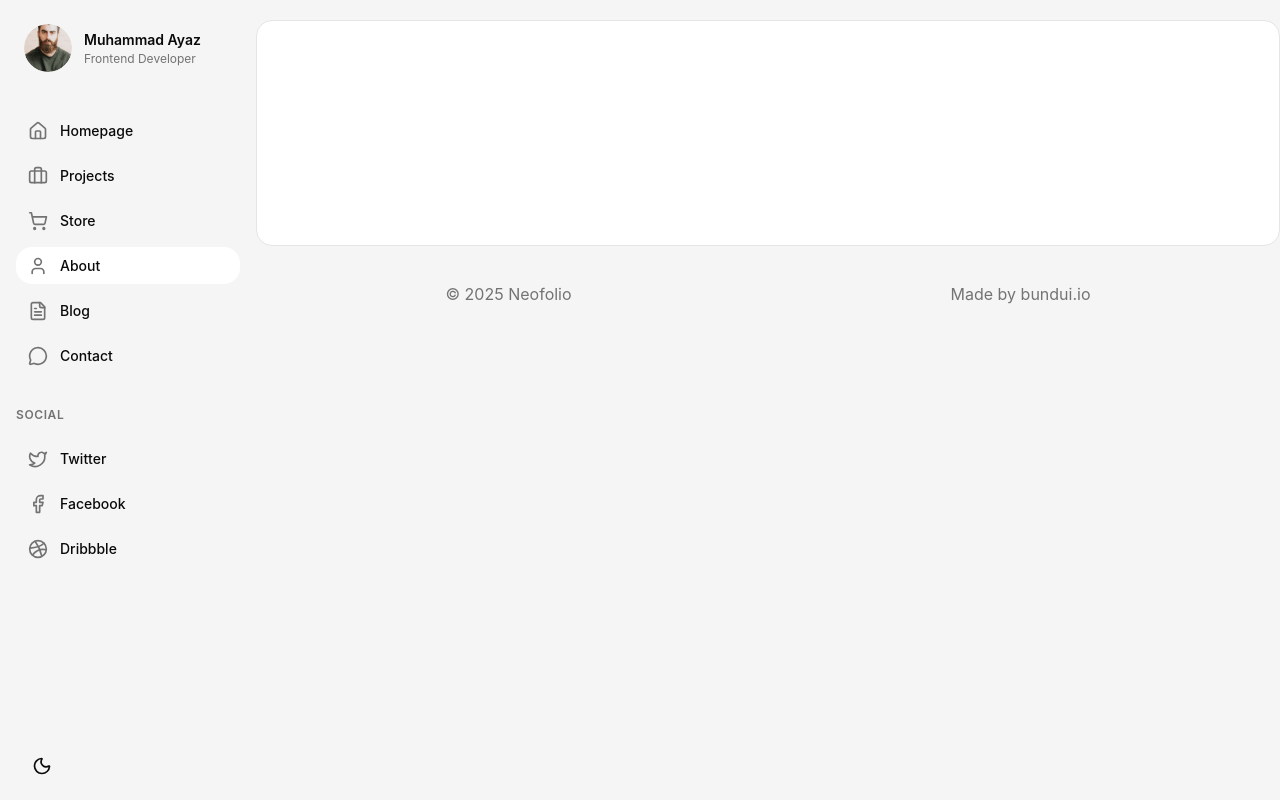
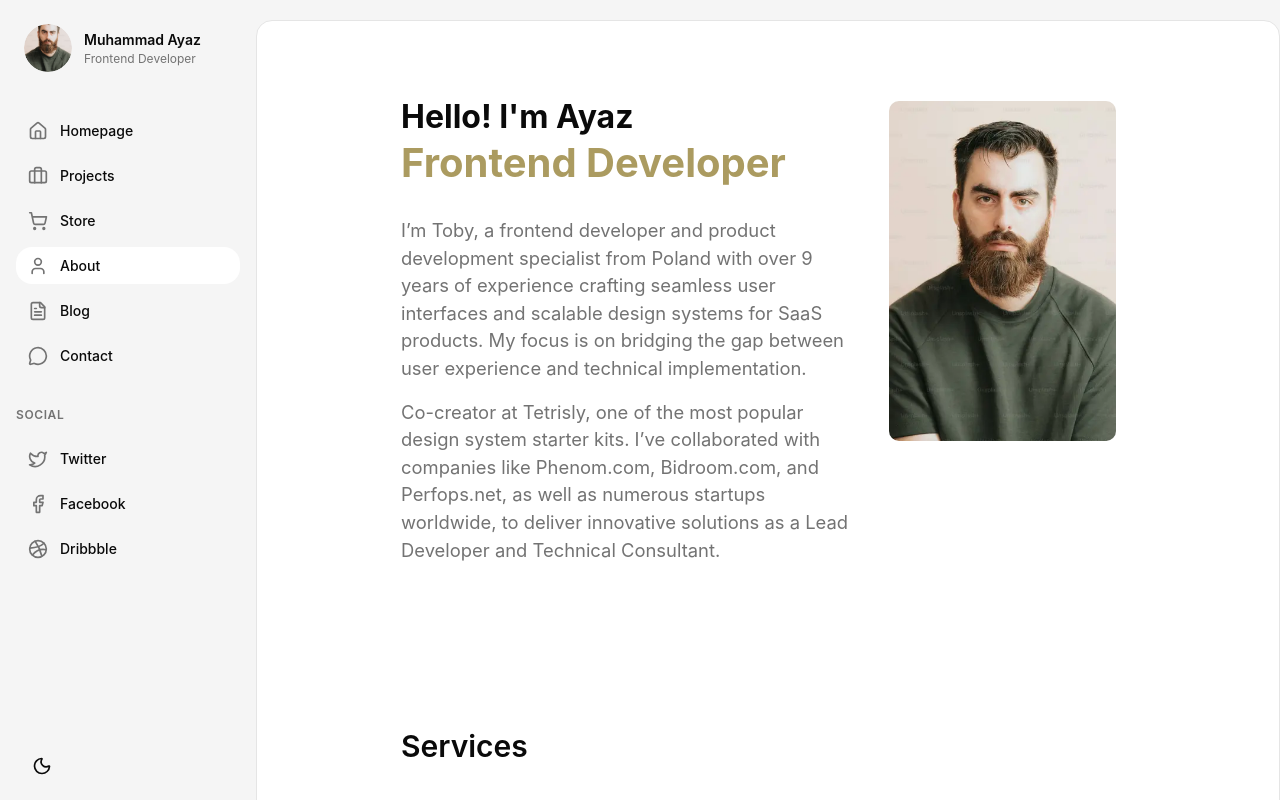
Before and after one commit to muhammadayaz806/neofolio-template, a React (Vite) app: page /about in a window 1280 px wide. Shown: the top 800 px of the page. Built offline with nearby package versions, Linux system fonts and the light colour scheme.

Commit message:
Added About Page and Styles

```diff
--- a/src/App.css
+++ b/src/App.css
@@ -711,6 +711,10 @@ body {
   gap: 1rem;
 }
 
+.gap-8{
+  gap: 2rem;
+}
+
 .gap-12 {
   gap: 3rem;
 }
@@ -721,6 +725,10 @@ body {
 
 .mb-8 {
   margin-bottom: 2rem;
+}
+
+.mb-32{
+  margin-bottom: 8rem;
 }
 
 .text-sm {
--- a/src/App.jsx
+++ b/src/App.jsx
@@ -9,6 +9,7 @@ import Blog from "./components/Blog";
 import Contact from "./components/Contact";
 import ProjectsPage from "./components/ProjectsPage";
 import StorePage from "./components/StorePage";
+import AboutPage from "./assets/pages/AboutPage.jsx";
 import "./App.css";
 
 function App() {
@@ -32,6 +33,7 @@ function App() {
             />
             <Route path="/projects" element={<ProjectsPage />} />
             <Route path="/store" element={<StorePage />} />
+            <Route path="/about" element={<AboutPage />} />
           </Routes>
         </div>
       </Layout>
--- /dev/null
+++ b/src/assets/css/AboutPage.css
@@ -0,0 +1,37 @@
+.text-container{
+    width: 65%;
+}
+
+.text-container .about-title {
+  font-size: 2rem;
+  font-weight: 700;
+  line-height: 1;
+}
+
+.text-container .about-subtitle {
+  font-size: 2.5rem;
+  font-weight: 700;
+  color: var(--yellow-600);
+  margin-bottom: 1.5rem;
+}
+
+.text-container .about-description {
+  font-size: 1.15rem;
+  color: var(--muted-foreground);
+  margin-bottom: 2rem;
+  line-height: 1.5;
+  font-weight: 400;
+}
+
+.about-description p{
+    margin-bottom: 1rem;
+}
+
+.about-image{
+    width: 35%;
+}
+
+.about-image img{
+    height: 340px;
+    border-radius: 10px;
+}
--- /dev/null
+++ b/src/assets/pages/AboutPage.jsx
@@ -0,0 +1,42 @@
+import "../css/AboutPage.css";
+import Services from "../../components/Services";
+import Contact from "../../components/Contact";
+
+const AboutPage = () => {
+  return (
+    <>
+      <section className="about-section flex gap-8 mb-32">
+        <div className="text-container">
+          <h1 className="about-title">Hello! I'm Ayaz</h1>
+          <div>
+            <h2 className="about-subtitle">Frontend Developer</h2>
+          </div>
+
+          <div className="about-description">
+            <p>
+              I’m Toby, a frontend developer and product development specialist
+              from Poland with over 9 years of experience crafting seamless user
+              interfaces and scalable design systems for SaaS products. My focus
+              is on bridging the gap between user experience and technical
+              implementation.
+            </p>
+            <p>
+              Co-creator at Tetrisly, one of the most popular design system
+              starter kits. I’ve collaborated with companies like Phenom.com,
+              Bidroom.com, and Perfops.net, as well as numerous startups
+              worldwide, to deliver innovative solutions as a Lead Developer and
+              Technical Consultant.
+            </p>
+          </div>
+        </div>
+        <div className="about-image">
+          <img src="/assets/images/about-image.webp" alt="About Me" />
+        </div>
+      </section>
+      <Services />
+      <Contact />
+    </>
+  );
+};
+
+export default AboutPage;
```
Also changed, not shown: public/assets/images/about-image.webp (added).
